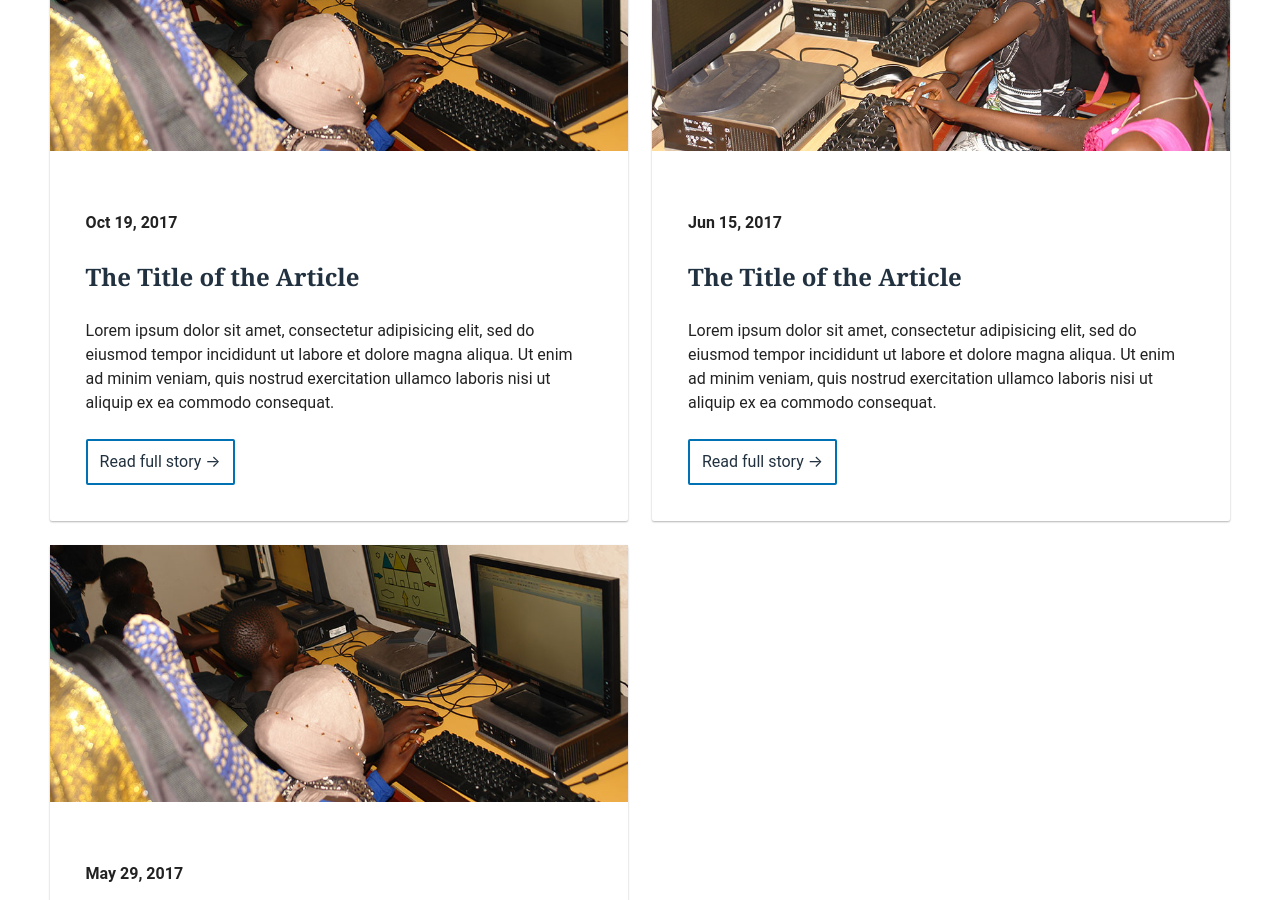
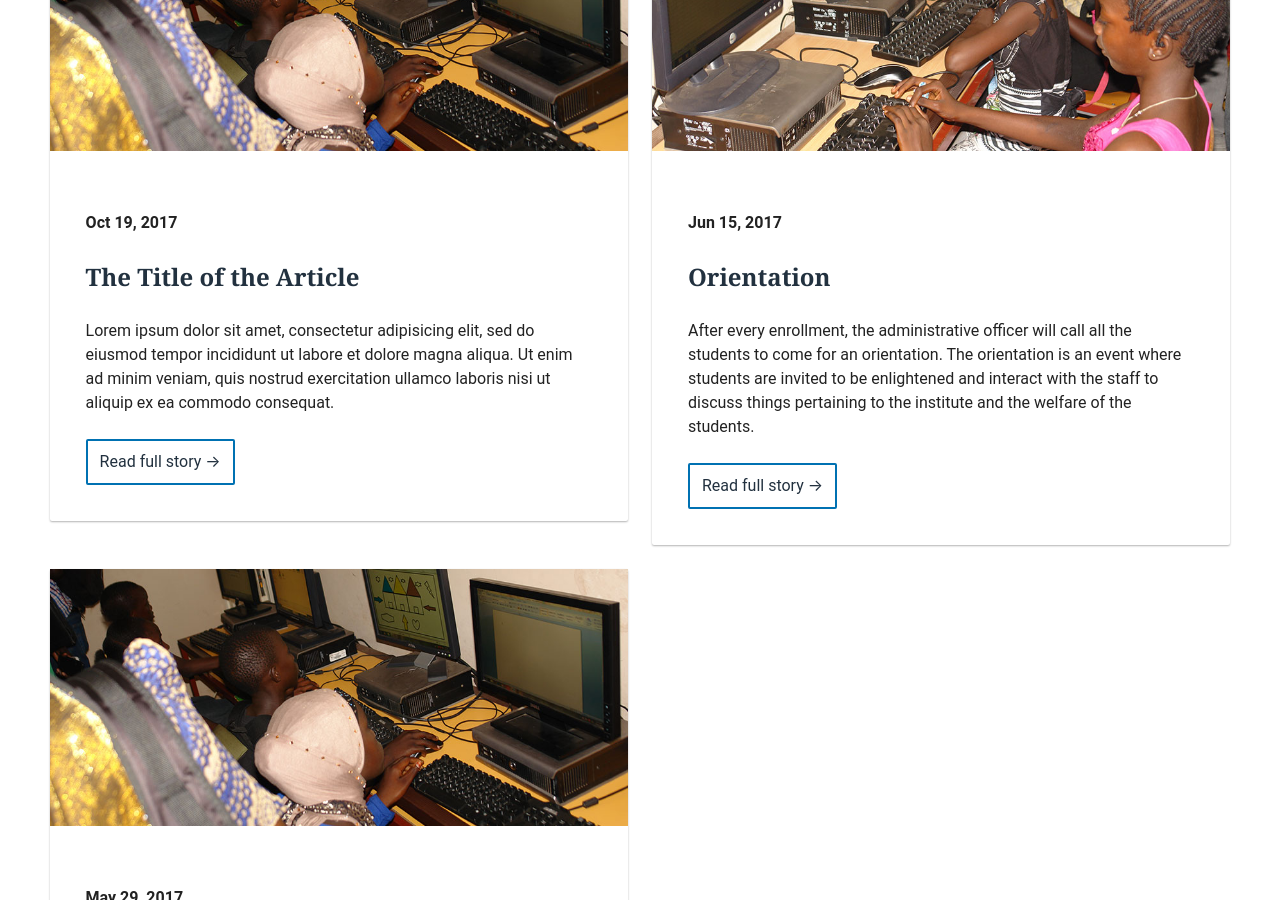
Before and after one commit to sunaist/suna, a Jekyll site: the page built from index.html, in a window 1280 px wide and 900 px high, scrolled down 1623 px. Built offline with Jekyll 4.4.1, drawn with Linux system fonts in a browser that asks for light colours; some of the changed text lies outside the part shown.

Commit message:
orientation article

```diff
--- a/_posts/2017-05-29-sample-article.html
+++ b/_posts/2017-05-29-sample-article.html
@@ -1,32 +1,38 @@
 ---
-title: The Title of the Article
+title:  Kids Programme on Scratch
 layout: article
 image-path: assets/images/student2.jpg
-permalink: sample-article.html
+permalink: Kids Programme .html
 ---
 
 <p>
-Lorem ipsum dolor sit amet, consectetur adipisicing elit, sed do eiusmod
-tempor incididunt ut labore et dolore magna aliqua. Ut enim ad minim veniam,
-quis nostrud exercitation ullamco laboris nisi ut aliquip ex ea commodo
-consequat.
+The 2017 kids Programme for Children were designed to introduce Kids between the age group of 5 to 15 years old to a software called Scratch and its usage. During the course of the program, Kids will study selected areas from the basic education module of SUNA ICT Department for six weeks period.
 </p>
 
 
 <p>
-Lorem ipsum dolor sit amet, consectetur adipisicing elit, sed do eiusmod
-tempor incididunt ut labore et dolore magna aliqua. Ut enim ad minim veniam,
-quis nostrud exercitation ullamco laboris nisi ut aliquip ex ea commodo
-consequat. Duis aute irure dolor in reprehenderit in voluptate velit esse
-cillum dolore eu fugiat nulla pariatur. Excepteur sint occaecat cupidatat non
-proident, sunt in culpa qui officia deserunt mollit anim id est laborum.
+Scratch is an online program that targeted kids as young as 5 years of age and it’s primarily enhanced and invoked their creative, artistic and analytical minds and abilities while availing them the opportunity to collaborate and share with other online users.
 </p>
 
 <p>
-Lorem ipsum dolor sit amet, consectetur adipisicing elit, sed do eiusmod
-tempor incididunt ut labore et dolore magna aliqua. Ut enim ad minim veniam,
-quis nostrud exercitation ullamco laboris nisi ut aliquip ex ea commodo
-consequat. Duis aute irure dolor in reprehenderit in voluptate velit esse
-cillum dolore eu fugiat nulla pariatur. Excepteur sint occaecat cupidatat non
-proident, sunt in culpa qui officia deserunt mollit anim id est laborum.
+This training package has numerous benefits to the kids especially in the aspect of developing their computational thinking, learning and approaches to problem-solving and iterative design abilities. Coding is an empowering skill on its own and very fun for the kids to tag along with while learning. By extension, kids can be able to relate with Apps created by other kids and be in a position to modify or customize them to fit their preferences. Empowering kids with computer skills at a tender age gives them an upper hand in class work as they are able to grasp concepts easily as their orientation and problem-solving skills has been enhanced and deepened.
 </p>
+<p>
+Interestingly, Scratch program helps kids to be equipped with digital fluency skills which enable them to design, create and mix digital content and not just to browse, chat and interact with the platform. Varieties of projects can be created using scratch like stories, animations, games and even interaction with the physical world.
+
+</p>
+<h1>Expected outcomes</h1>
+<p>
+	By the end of the program, participants should be able to demonstrate understanding in the following areas:
+</p>
+<ul>
+	<li>Enhanced abilities to write stories using the scratch.</li>
+	<li>Improved abilities to create games and animations using the scratch.</li>
+	<li>Enhanced their problem solving, designing and creative abilities.</li>
+</ul>
+<p>
+The programme is specifically meant to prepare Kids to be able to develop computational thinking approaches and ignite their logical reasoning and problem-solving skills. We believe this will smoothen the career path and positively transformed their reasoning abilities as they grow and follow their various career path.
+</p>
+<p>
+At Suna Institute of Science & Technology, we connect you to your dreams and celebrate our students’ excellence.
+</p>
--- a/_posts/2017-06-15-sample-article-alt.html
+++ b/_posts/2017-06-15-sample-article-alt.html
@@ -1,32 +1,25 @@
 ---
-title: The Title of the Article
+title: Orientation
 layout: article
 image-path: assets/images/student4.jpg
-permalink: sample-article.html
+permalink: Orientation.html
 ---
 
 <p>
-Lorem ipsum dolor sit amet, consectetur adipisicing elit, sed do eiusmod
-tempor incididunt ut labore et dolore magna aliqua. Ut enim ad minim veniam,
-quis nostrud exercitation ullamco laboris nisi ut aliquip ex ea commodo
-consequat.
+After every enrollment, the administrative officer will call all the students to come for an orientation. The orientation is an event where students are invited to be enlightened and interact with the staff to discuss things pertaining to the institute and the welfare of the students.
 </p>
 
 
 <p>
-Lorem ipsum dolor sit amet, consectetur adipisicing elit, sed do eiusmod
-tempor incididunt ut labore et dolore magna aliqua. Ut enim ad minim veniam,
-quis nostrud exercitation ullamco laboris nisi ut aliquip ex ea commodo
-consequat. Duis aute irure dolor in reprehenderit in voluptate velit esse
-cillum dolore eu fugiat nulla pariatur. Excepteur sint occaecat cupidatat non
-proident, sunt in culpa qui officia deserunt mollit anim id est laborum.
+In 2016 the institutes orients five (5) certificate class and two (2) diploma class in information communication technology.
 </p>
 
 <p>
-Lorem ipsum dolor sit amet, consectetur adipisicing elit, sed do eiusmod
-tempor incididunt ut labore et dolore magna aliqua. Ut enim ad minim veniam,
-quis nostrud exercitation ullamco laboris nisi ut aliquip ex ea commodo
-consequat. Duis aute irure dolor in reprehenderit in voluptate velit esse
-cillum dolore eu fugiat nulla pariatur. Excepteur sint occaecat cupidatat non
-proident, sunt in culpa qui officia deserunt mollit anim id est laborum.
+The orientation is usually chair by a staff.
 </p>
+<p>
+The administrative officer will talked a little bit about the meaning of SUNA and when it was establish which was in September 2013 and also inform the student about the rules and regulations of the institute. The lecturer will enlighten the students about the important of Information Communication Technology and why is important for the students to acquire the knowledge. The head of training will usually advice the student to study hard, a vote of thanks is usually done the management and emphasize on the various role of staff and there responsibility and advice the student to be serious with the their studies, they also assure them if they are serious an responsible they can expect a lot from SUNA such as attachment, scholarship etc.
+</p>
+<p>
+Moreover, students will be given the opportunity to comment and ask question to clear their doubt.
+</p>
--- a/about/faqs.html
+++ b/about/faqs.html
@@ -33,13 +33,11 @@ side-menu-about-order: 5
 
         <div class="accordion__content">
             <p>
-              Lorem ipsum dolor sit amet, consectetur adipisicing elit, sed do eiusmod
-              tempor incididunt ut labore et dolore magna aliqua. Ut enim ad minim veniam,
-              quis nostrud exercitation ullamco laboris nisi ut aliquip ex ea commodo
-              consequat. Duis aute irure dolor in reprehenderit in voluptate velit esse
-              cillum dolore eu fugiat nulla pariatur. Excepteur sint occaecat cupidatat non
-              proident, sunt in culpa qui officia deserunt mollit anim id est laborum.
-            </p>
+             The numbers below can be used to reach us in any convenient time.
+            Tel: +2207926670/+2203149708 or better still,  Email us at sunaconsultant@gmail.com
+
+             </p>
+             </p>
           </div>
 
       </details>
@@ -91,12 +89,10 @@ side-menu-about-order: 5
 
         <div class="accordion__content">
             <p>
-              Lorem ipsum dolor sit amet, consectetur adipisicing elit, sed do eiusmod
-              tempor incididunt ut labore et dolore magna aliqua. Ut enim ad minim veniam,
-              quis nostrud exercitation ullamco laboris nisi ut aliquip ex ea commodo
-              consequat. Duis aute irure dolor in reprehenderit in voluptate velit esse
-              cillum dolore eu fugiat nulla pariatur. Excepteur sint occaecat cupidatat non
-              proident, sunt in culpa qui officia deserunt mollit anim id est laborum.
+               SUNA can receive donation deposits via any Trust Bank company branch or office.
+                ACCOUNT NAME: Suna Institute of Science &Technology
+                  ACCOUNT NO. 00511078993401
+.
             </p>
           </div>
 
@@ -127,13 +123,17 @@ side-menu-about-order: 5
 
         <div class="accordion__content">
            <p>
-            Lorem ipsum dolor sit amet, consectetur adipisicing elit, sed do eiusmod
-            tempor incididunt ut labore et dolore magna aliqua. Ut enim ad minim veniam,
-            quis nostrud exercitation ullamco laboris nisi ut aliquip ex ea commodo
-            consequat. Duis aute irure dolor in reprehenderit in voluptate velit esse
-            cillum dolore eu fugiat nulla pariatur. Excepteur sint occaecat cupidatat non
-            proident, sunt in culpa qui officia deserunt mollit anim id est laborum.
+             At SUNA, we offer a wide range of programs to cater to the different choices of people studying information communication technology.  Below are the lists of programs we offer:
            </p>
+           <ul>
+             <li>  Certificate in Information Communication Technology</li>
+             <li> Diploma in Information Communication Technology</li>
+             <li>  Introduction to Programming</li>
+             <li>  Database System and Concepts</li>
+             <li> Web Programming</li>
+             <li>  Hardware and Software</li>
+             <li>  Graphic Design</li>
+           </ul>
           </div>
 
       </details>
@@ -146,13 +146,13 @@ side-menu-about-order: 5
 
         <div class="accordion__content">
            <p>
-            Lorem ipsum dolor sit amet, consectetur adipisicing elit, sed do eiusmod
-            tempor incididunt ut labore et dolore magna aliqua. Ut enim ad minim veniam,
-            quis nostrud exercitation ullamco laboris nisi ut aliquip ex ea commodo
-            consequat. Duis aute irure dolor in reprehenderit in voluptate velit esse
-            cillum dolore eu fugiat nulla pariatur. Excepteur sint occaecat cupidatat non
-            proident, sunt in culpa qui officia deserunt mollit anim id est laborum.
+             These are  the general admission requirements for all applicants:
            </p>
+           <ul>
+             <li> Passport Size Photo</li>
+             <li>  Birth Certificate/ ID cards</li>
+             <li>  Educational Details</li>
+           </ul>
         </div>
 
       </details>
@@ -165,12 +165,9 @@ side-menu-about-order: 5
 
         <div class="accordion__content">
            <p>
-            Lorem ipsum dolor sit amet, consectetur adipisicing elit, sed do eiusmod
-            tempor incididunt ut labore et dolore magna aliqua. Ut enim ad minim veniam,
-            quis nostrud exercitation ullamco laboris nisi ut aliquip ex ea commodo
-            consequat. Duis aute irure dolor in reprehenderit in voluptate velit esse
-            cillum dolore eu fugiat nulla pariatur. Excepteur sint occaecat cupidatat non
-            proident, sunt in culpa qui officia deserunt mollit anim id est laborum.
+
+          Yes, children in ICT programme to initiate its summer code for young programmers’ project.
+
            </p>
         </div>
 
```
